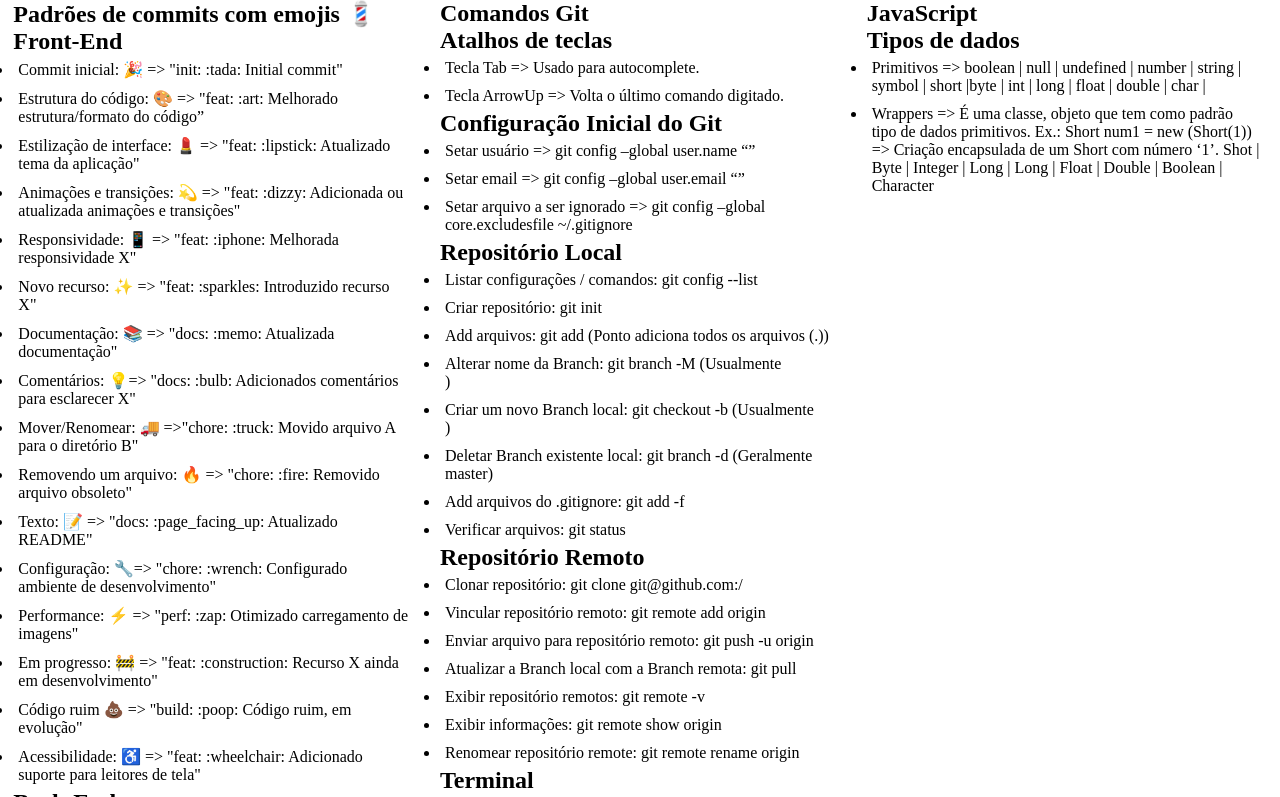
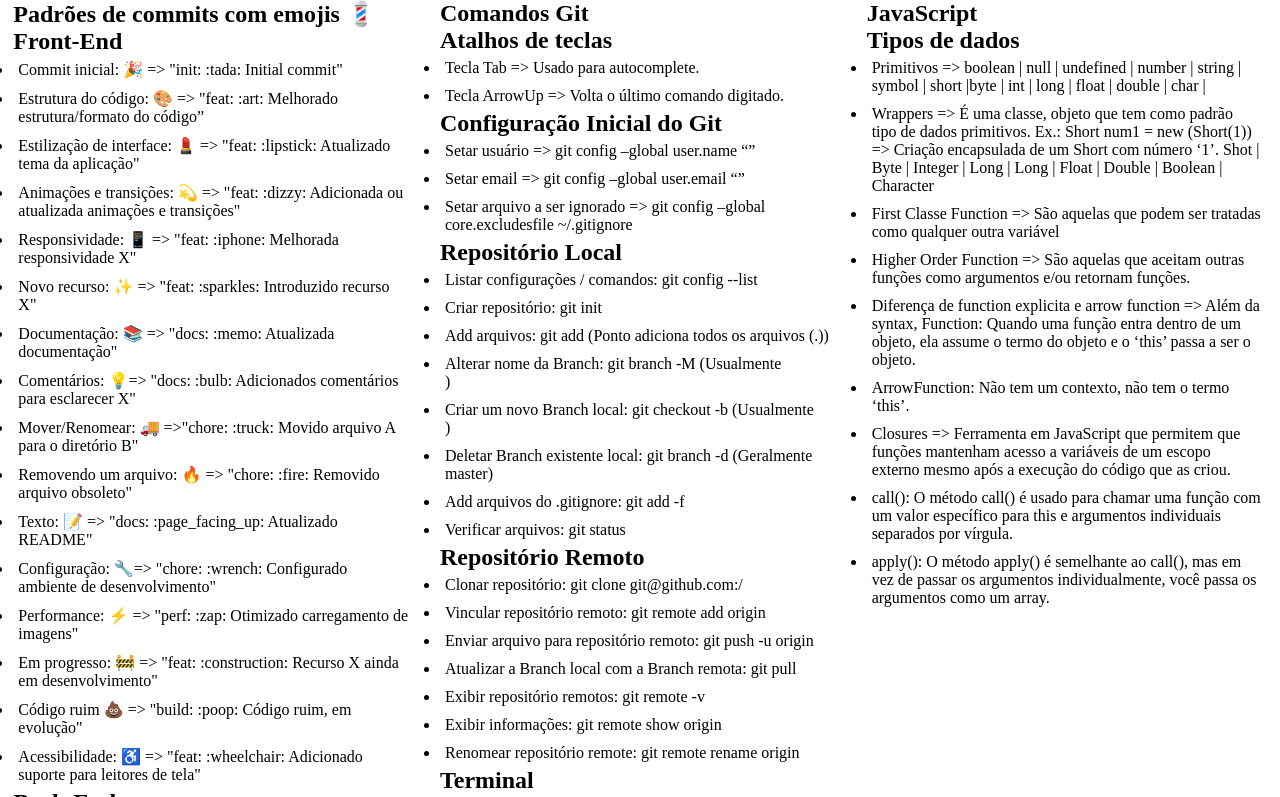
Before and after one commit to IgoRenatoo/HTCS-Pessoal-Nodepad, a plain HTML site: page index.html in a window 1280 px wide. Shown: the top 797 px of the page. Drawn offline with Linux system fonts and the light colour scheme.

Commit message:
feat: :construction: Atualização Writing JavaScript

```diff
--- a/index.html
+++ b/index.html
@@ -111,6 +111,13 @@
         Ex.: Short num1 = new (Short(1)) => Criação encapsulada de um Short com número ‘1’.
 
         Shot | Byte | Integer | Long | Long | Float | Double | Boolean | Character </li>
+        <li>First Classe Function => São aquelas que podem ser tratadas como qualquer outra variável </li>
+        <li>Higher Order Function => São aquelas que aceitam outras funções como argumentos e/ou retornam funções. </li>
+        <li>Diferença de function explicita e arrow function => Além da syntax, Function: Quando uma função entra dentro de um objeto, ela assume o termo do objeto e o ‘this’ passa a ser o objeto. </li>
+        <li>ArrowFunction: Não tem um contexto, não tem o termo ‘this’. </li>
+        <li>Closures => Ferramenta em JavaScript que permitem que funções mantenham acesso a variáveis de um escopo externo mesmo após a execução do código que as criou. </li>
+        <li>call(): O método call() é usado para chamar uma função com um valor específico para this e argumentos individuais separados por vírgula.  </li>
+        <li>apply(): O método apply() é semelhante ao call(), mas em vez de passar os argumentos individualmente, você passa os argumentos como um array. </li>
     </ul>
   </section>
 
```
